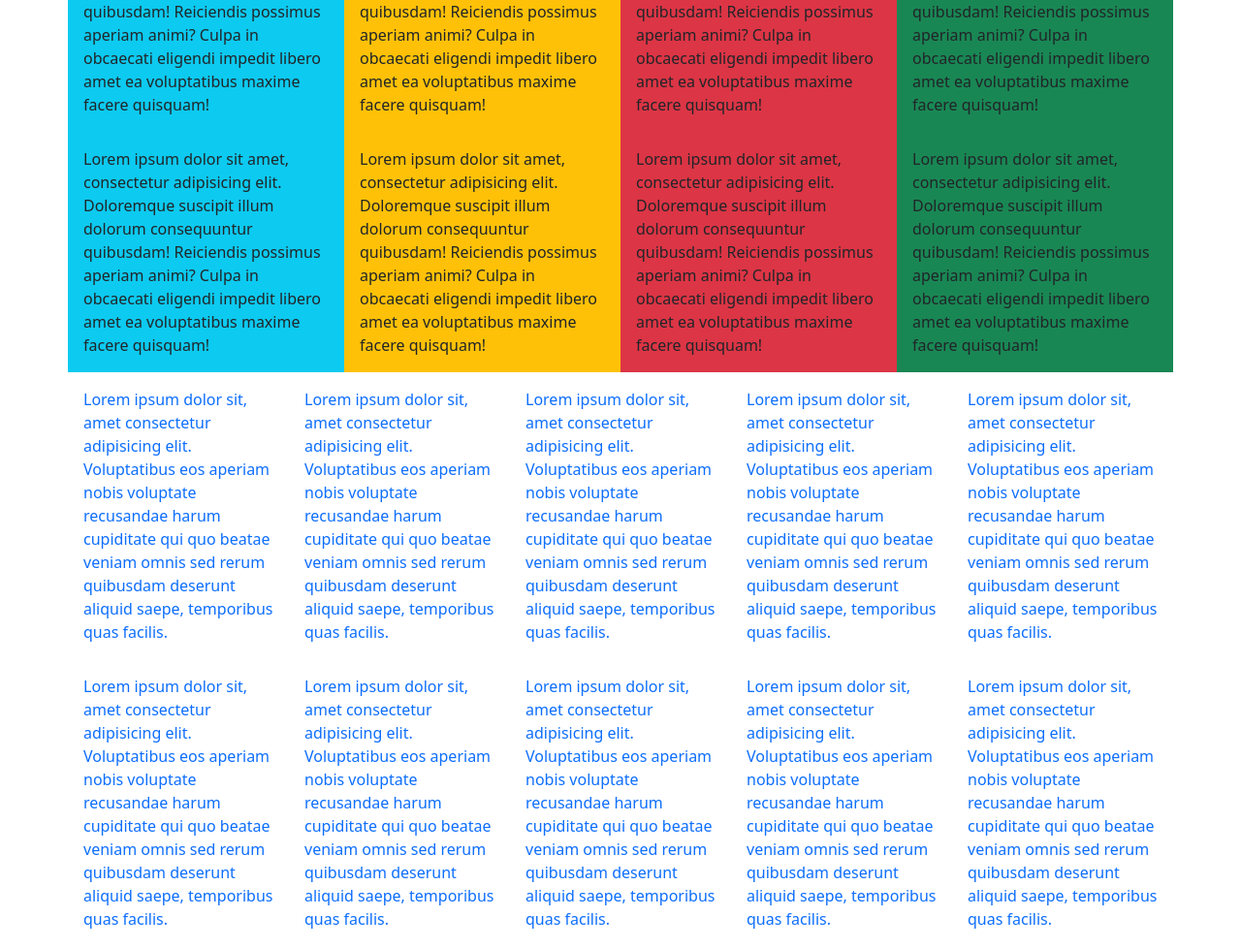
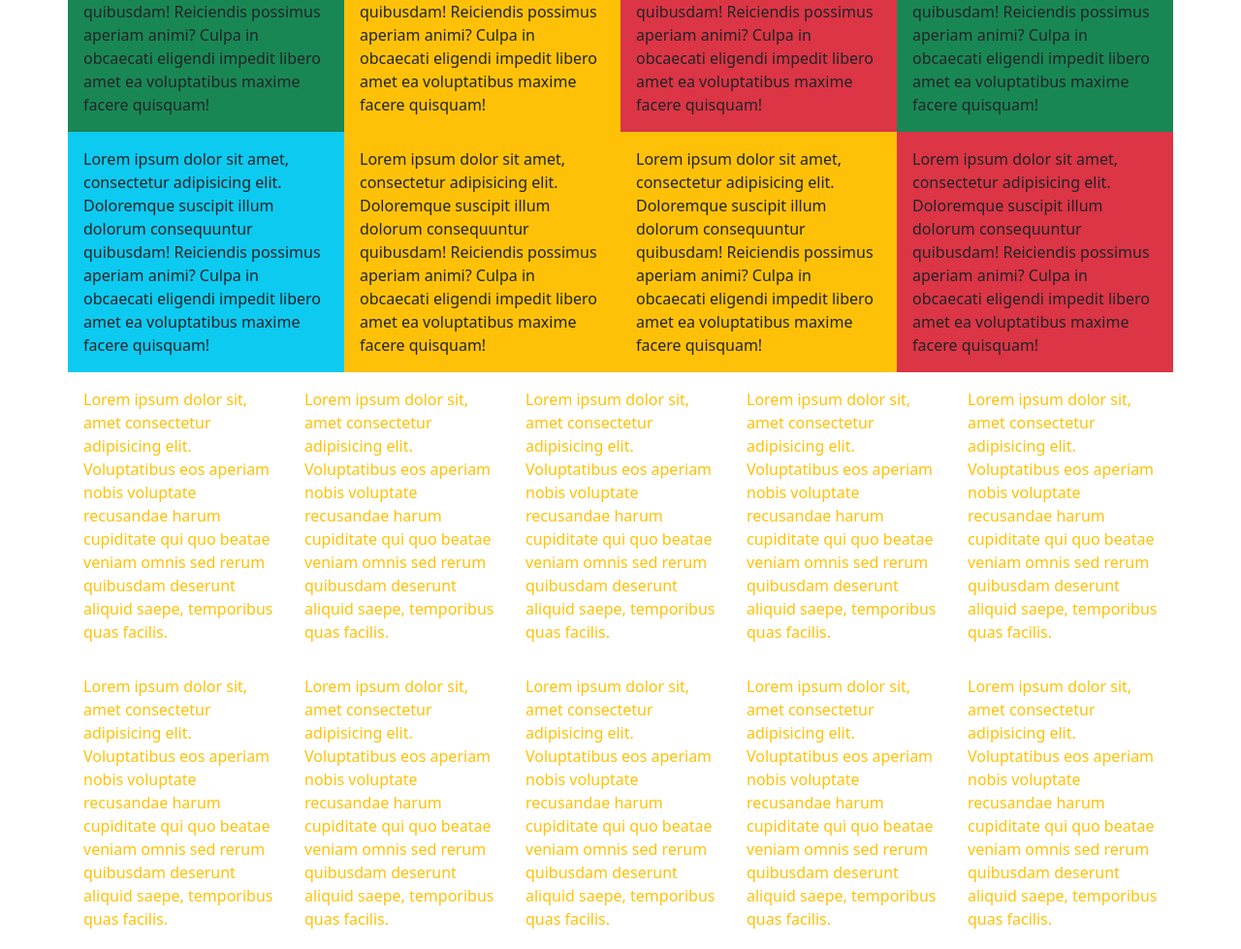
Before and after one commit to UrwashiPawar/Bootstrap, a plain HTML site: page Day 02/index.html in a window 1280 px wide. Shown: the part 360-1339 px from the top of the page at 97% size. Drawn offline with nearby package versions, Linux system fonts and the light colour scheme.

Commit message:
Update index.html

```diff
--- a/Day 02/index.html
+++ b/Day 02/index.html
@@ -11,23 +11,23 @@
     <section class="container">
         <div class="row ">
             <div class="col-xxl-2 col-lg-3 col-md-4 col-sm-6  p-3 bg-info">Lorem ipsum dolor sit amet, consectetur adipisicing elit. Doloremque suscipit illum dolorum consequuntur quibusdam! Reiciendis possimus aperiam animi? Culpa in obcaecati eligendi impedit libero amet ea voluptatibus maxime facere quisquam!</div>
+            <div class="col-xxl-2 col-lg-3 col-md-4 col-sm-6  p-3 bg-danger">Lorem ipsum dolor sit amet, consectetur adipisicing elit. Doloremque suscipit illum dolorum consequuntur quibusdam! Reiciendis possimus aperiam animi? Culpa in obcaecati eligendi impedit libero amet ea voluptatibus maxime facere quisquam!</div>
+            <div class="col-xxl-2 col-lg-3 col-md-4 col-sm-6  p-3 bg-success">Lorem ipsum dolor sit amet, consectetur adipisicing elit. Doloremque suscipit illum dolorum consequuntur quibusdam! Reiciendis possimus aperiam animi? Culpa in obcaecati eligendi impedit libero amet ea voluptatibus maxime facere quisquam!</div>
+            <div class="col-xxl-2 col-lg-3 col-md-4 col-sm-6  p-3 bg-info">Lorem ipsum dolor sit amet, consectetur adipisicing elit. Doloremque suscipit illum dolorum consequuntur quibusdam! Reiciendis possimus aperiam animi? Culpa in obcaecati eligendi impedit libero amet ea voluptatibus maxime facere quisquam!</div>
+            <div class="col-xxl-2 col-lg-3 col-md-4 col-sm-6  p-3 bg-success">Lorem ipsum dolor sit amet, consectetur adipisicing elit. Doloremque suscipit illum dolorum consequuntur quibusdam! Reiciendis possimus aperiam animi? Culpa in obcaecati eligendi impedit libero amet ea voluptatibus maxime facere quisquam!</div>
             <div class="col-xxl-2 col-lg-3 col-md-4 col-sm-6  p-3 bg-warning">Lorem ipsum dolor sit amet, consectetur adipisicing elit. Doloremque suscipit illum dolorum consequuntur quibusdam! Reiciendis possimus aperiam animi? Culpa in obcaecati eligendi impedit libero amet ea voluptatibus maxime facere quisquam!</div>
             <div class="col-xxl-2 col-lg-3 col-md-4 col-sm-6  p-3 bg-danger">Lorem ipsum dolor sit amet, consectetur adipisicing elit. Doloremque suscipit illum dolorum consequuntur quibusdam! Reiciendis possimus aperiam animi? Culpa in obcaecati eligendi impedit libero amet ea voluptatibus maxime facere quisquam!</div>
             <div class="col-xxl-2 col-lg-3 col-md-4 col-sm-6  p-3 bg-success">Lorem ipsum dolor sit amet, consectetur adipisicing elit. Doloremque suscipit illum dolorum consequuntur quibusdam! Reiciendis possimus aperiam animi? Culpa in obcaecati eligendi impedit libero amet ea voluptatibus maxime facere quisquam!</div>
             <div class="col-xxl-2 col-lg-3 col-md-4 col-sm-6  p-3 bg-info">Lorem ipsum dolor sit amet, consectetur adipisicing elit. Doloremque suscipit illum dolorum consequuntur quibusdam! Reiciendis possimus aperiam animi? Culpa in obcaecati eligendi impedit libero amet ea voluptatibus maxime facere quisquam!</div>
             <div class="col-xxl-2 col-lg-3 col-md-4 col-sm-6  p-3 bg-warning">Lorem ipsum dolor sit amet, consectetur adipisicing elit. Doloremque suscipit illum dolorum consequuntur quibusdam! Reiciendis possimus aperiam animi? Culpa in obcaecati eligendi impedit libero amet ea voluptatibus maxime facere quisquam!</div>
-            <div class="col-xxl-2 col-lg-3 col-md-4 col-sm-6  p-3 bg-danger">Lorem ipsum dolor sit amet, consectetur adipisicing elit. Doloremque suscipit illum dolorum consequuntur quibusdam! Reiciendis possimus aperiam animi? Culpa in obcaecati eligendi impedit libero amet ea voluptatibus maxime facere quisquam!</div>
-            <div class="col-xxl-2 col-lg-3 col-md-4 col-sm-6  p-3 bg-success">Lorem ipsum dolor sit amet, consectetur adipisicing elit. Doloremque suscipit illum dolorum consequuntur quibusdam! Reiciendis possimus aperiam animi? Culpa in obcaecati eligendi impedit libero amet ea voluptatibus maxime facere quisquam!</div>
-            <div class="col-xxl-2 col-lg-3 col-md-4 col-sm-6  p-3 bg-info">Lorem ipsum dolor sit amet, consectetur adipisicing elit. Doloremque suscipit illum dolorum consequuntur quibusdam! Reiciendis possimus aperiam animi? Culpa in obcaecati eligendi impedit libero amet ea voluptatibus maxime facere quisquam!</div>
             <div class="col-xxl-2 col-lg-3 col-md-4 col-sm-6  p-3 bg-warning">Lorem ipsum dolor sit amet, consectetur adipisicing elit. Doloremque suscipit illum dolorum consequuntur quibusdam! Reiciendis possimus aperiam animi? Culpa in obcaecati eligendi impedit libero amet ea voluptatibus maxime facere quisquam!</div>
             <div class="col-xxl-2 col-lg-3 col-md-4 col-sm-6  p-3 bg-danger">Lorem ipsum dolor sit amet, consectetur adipisicing elit. Doloremque suscipit illum dolorum consequuntur quibusdam! Reiciendis possimus aperiam animi? Culpa in obcaecati eligendi impedit libero amet ea voluptatibus maxime facere quisquam!</div>
-            <div class="col-xxl-2 col-lg-3 col-md-4 col-sm-6  p-3 bg-success">Lorem ipsum dolor sit amet, consectetur adipisicing elit. Doloremque suscipit illum dolorum consequuntur quibusdam! Reiciendis possimus aperiam animi? Culpa in obcaecati eligendi impedit libero amet ea voluptatibus maxime facere quisquam!</div>
 
         </div>
     </section>
 
     <section class="container">
-        <div class="row text-primary row-cols-xxl-6 row-cols-xl-5 row-cols-lg-4 row-cols-md-3 row-cols-sm-2 row-cols-1">
+        <div class="row text-warning row-cols-xxl-6 row-cols-xl-5 row-cols-lg-4 row-cols-md-3 row-cols-sm-2 row-cols-1">
             <div class="col p-3">
                 Lorem ipsum dolor sit, amet consectetur adipisicing elit. Voluptatibus eos aperiam nobis voluptate recusandae harum cupiditate qui quo beatae veniam omnis sed rerum quibusdam deserunt aliquid saepe, temporibus quas facilis.
             </div>
```
